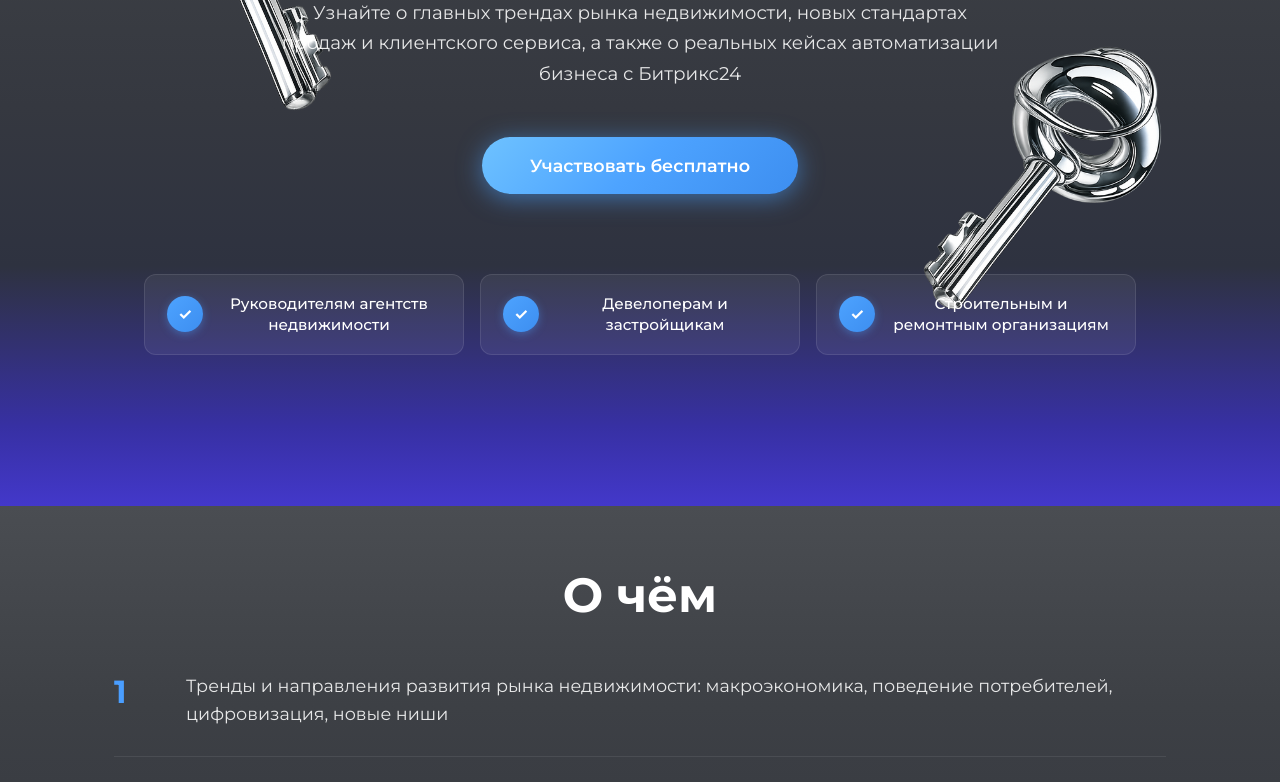
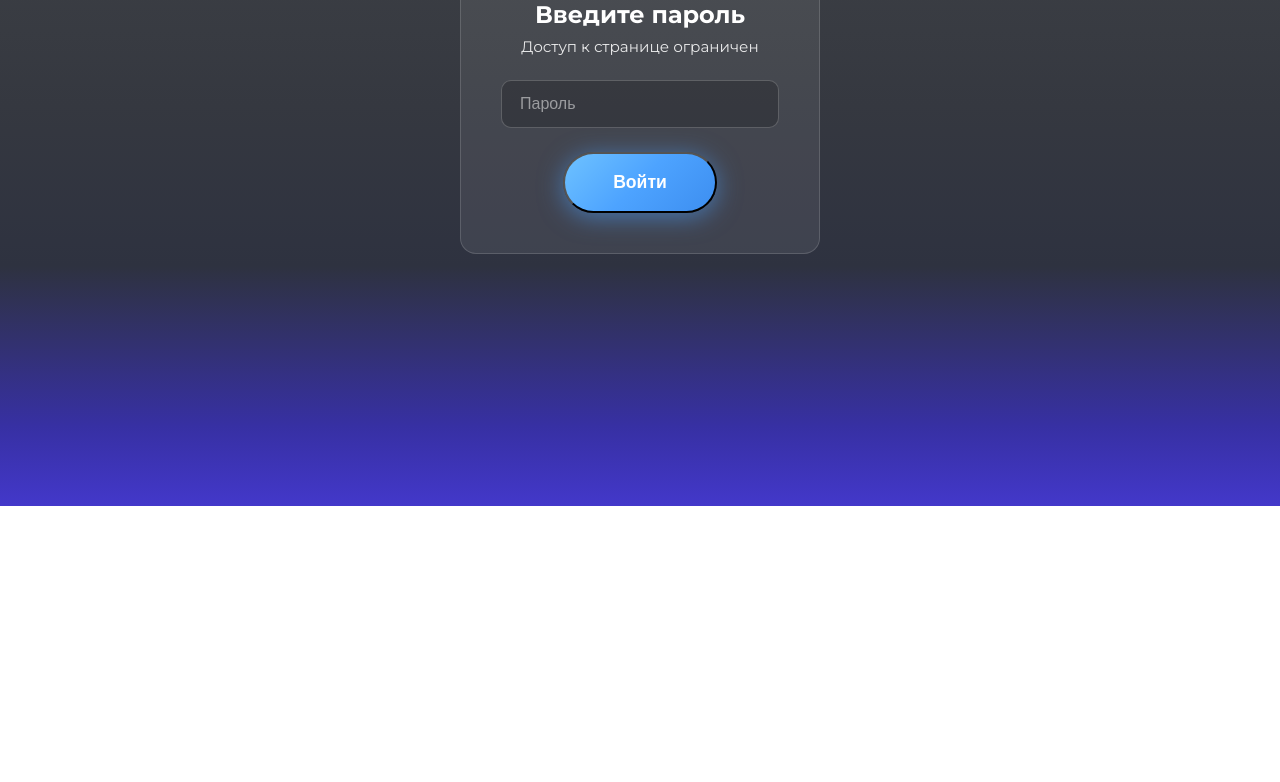
Before and after one commit to Olga-vaibcoder/landing, a plain HTML site: page index.html in a window 1280 px wide. Shown: the part 294-1076 px from the top of the page. After the commit the page ends 800 px from the top, so only its background shows below. Drawn offline with Linux system fonts and the light colour scheme.

Commit message:
Add files via upload
обновлен html файл

```diff
--- a/index.html
+++ b/index.html
@@ -306,13 +306,56 @@
         }
         .organizer-desc { font-size: 0.95rem; color: var(--text-muted); line-height: 1.6; }
 
+        /* Экран ввода пароля */
+        #password-overlay {
+            position: fixed;
+            inset: 0;
+            z-index: 9999;
+            background: var(--bg-gradient);
+            display: flex;
+            align-items: center;
+            justify-content: center;
+            padding: 24px;
+        }
+        #password-overlay.hidden { display: none; }
+        .password-box {
+            background: rgba(255, 255, 255, 0.08);
+            border: 1px solid rgba(255, 255, 255, 0.15);
+            border-radius: 16px;
+            padding: 40px;
+            max-width: 360px;
+            width: 100%;
+            text-align: center;
+        }
+        .password-box h2 {
+            font-size: 1.5rem;
+            margin-bottom: 8px;
+        }
+        .password-box p {
+            color: var(--text-muted);
+            font-size: 0.95rem;
+            margin-bottom: 24px;
+        }
+        .password-box input {
+            width: 100%;
+            padding: 14px 18px;
+            border: 1px solid rgba(255, 255, 255, 0.2);
+            border-radius: 10px;
+            background: rgba(0, 0, 0, 0.2);
+            color: white;
+            font-size: 1rem;
+            margin-bottom: 16px;
+        }
+        .password-box input::placeholder { color: rgba(255,255,255,0.5); }
+        .password-box .error { color: #f87171; font-size: 0.9rem; margin-bottom: 12px; display: none; }
+        .password-box .error.visible { display: block; }
+
         @media (max-width: 640px) {
             .hero-key-img {
-                max-height: 35vh;
-                right: 2%;
+                display: none !important;
             }
-            .hero-key-img-left {
-                left: 2%;
+            body {
+                background-attachment: scroll;
             }
             .section-title { font-size: 2rem; }
             .about-item { flex-direction: column; gap: 12px; }
@@ -323,6 +366,20 @@
     </style>
 </head>
 <body>
+    <!-- Экран ввода пароля. Пароль по умолчанию: kluchi2026 (измените в скрипте ниже) -->
+    <div id="password-overlay">
+        <div class="password-box">
+            <h2>Введите пароль</h2>
+            <p>Доступ к странице ограничен</p>
+            <p class="error" id="password-error">Неверный пароль</p>
+            <form id="password-form">
+                <input type="password" id="password-input" placeholder="Пароль" autocomplete="off">
+                <button type="submit" class="cta-btn" style="margin-top: 8px;">Войти</button>
+            </form>
+        </div>
+    </div>
+
+    <div id="main-content">
     <section class="hero">
         <img class="hero-key-img" src="ключ.png" alt="" aria-hidden="true">
         <img class="hero-key-img hero-key-img-left" src="ключ.png" alt="" aria-hidden="true">
@@ -485,5 +542,43 @@
             <p class="organizer-desc">Набор инструментов для командной работы и управления бизнесом</p>
         </div>
     </section>
+    </div>
+
+    <script>
+        (function() {
+            var PASS = 'kluchi2026'; // Измените пароль здесь
+            var STORAGE_KEY = 'landing_access';
+            var overlay = document.getElementById('password-overlay');
+            var mainContent = document.getElementById('main-content');
+            var form = document.getElementById('password-form');
+            var input = document.getElementById('password-input');
+            var err = document.getElementById('password-error');
+
+            function showContent() {
+                overlay.classList.add('hidden');
+                mainContent.style.display = '';
+                sessionStorage.setItem(STORAGE_KEY, '1');
+            }
+
+            if (sessionStorage.getItem(STORAGE_KEY) === '1') {
+                showContent();
+                overlay.classList.add('hidden');
+            } else {
+                mainContent.style.display = 'none';
+            }
+
+            form.onsubmit = function(e) {
+                e.preventDefault();
+                err.classList.remove('visible');
+                if (input.value === PASS) {
+                    showContent();
+                } else {
+                    err.classList.add('visible');
+                    input.value = '';
+                    input.focus();
+                }
+            };
+        })();
+    </script>
 </body>
 </html>
```
